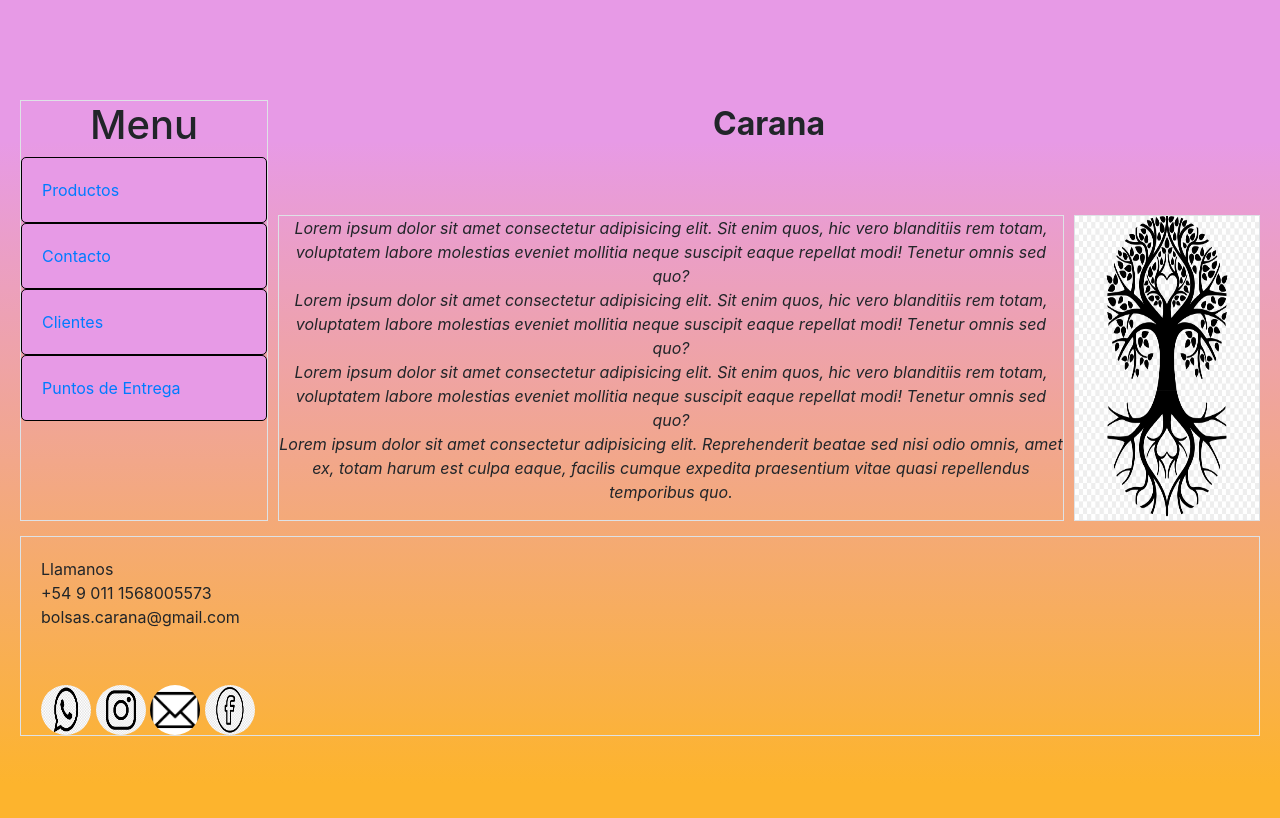
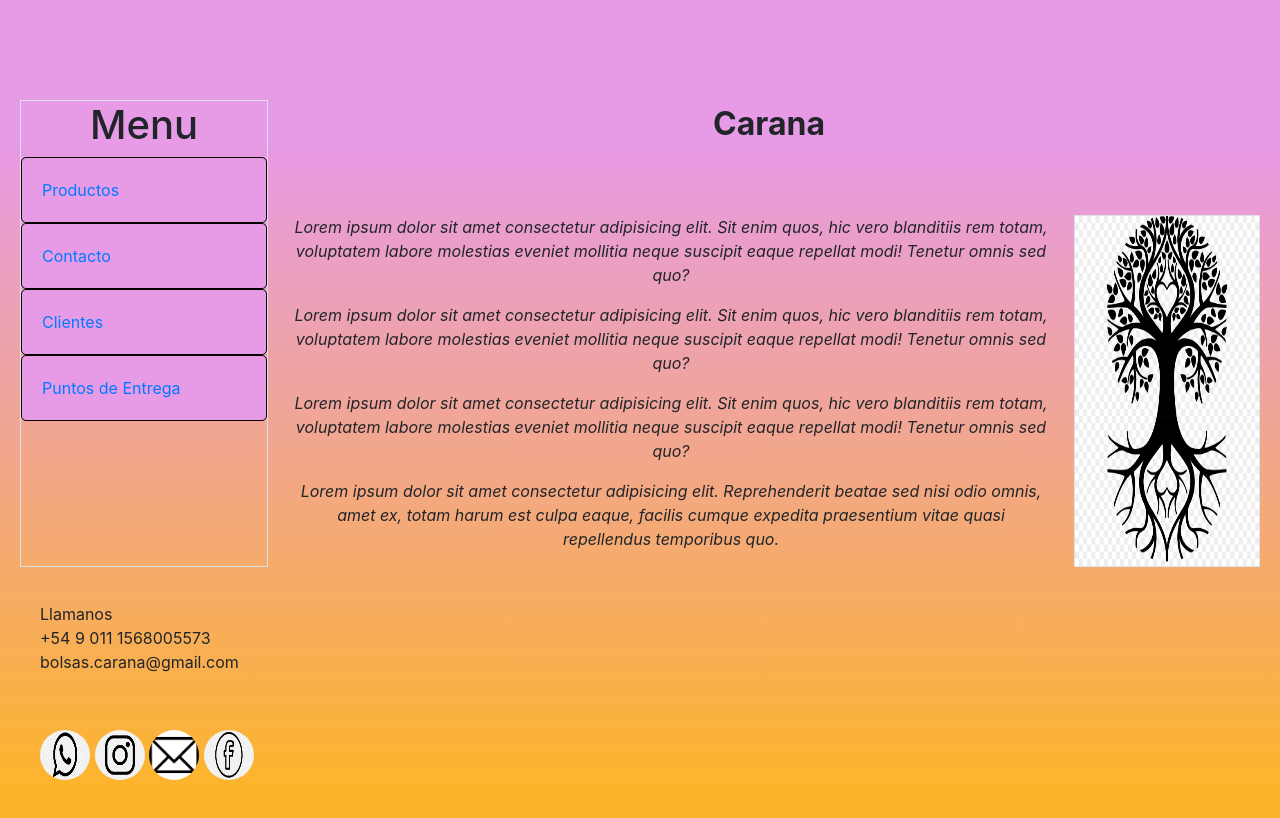
Before and after one commit to ailin3142/bolsas-carana, a plain HTML site: page root/index.html in a window 1280 px wide. Drawn offline with nearby package versions, Linux system fonts and the light colour scheme.

Commit message:
cambio a bootstrap container informacion de contacto en footer

```diff
--- a/root/index.html
+++ b/root/index.html
@@ -16,13 +16,13 @@
 
 <div id="grilla">
     <header class="animate__animated animate__backInDown"><strong> Carana</header></strong>
-    <section id="productos" class="border">
-        <p>
-            Lorem ipsum dolor sit amet consectetur adipisicing elit. Sit enim quos, hic vero blanditiis rem totam, voluptatem labore molestias eveniet mollitia neque suscipit eaque repellat modi! Tenetur omnis sed quo? <br>
-            Lorem ipsum dolor sit amet consectetur adipisicing elit. Sit enim quos, hic vero blanditiis rem totam, voluptatem labore molestias eveniet mollitia neque suscipit eaque repellat modi! Tenetur omnis sed quo? <br>
-            Lorem ipsum dolor sit amet consectetur adipisicing elit. Sit enim quos, hic vero blanditiis rem totam, voluptatem labore molestias eveniet mollitia neque suscipit eaque repellat modi! Tenetur omnis sed quo?<br>
-            Lorem ipsum dolor sit amet consectetur adipisicing elit. Reprehenderit beatae sed nisi odio omnis, amet ex, totam harum est culpa eaque, facilis cumque expedita praesentium vitae quasi repellendus temporibus quo.
-        </p>
+    <section id="productos" class="container">
+
+        <p>  Lorem ipsum dolor sit amet consectetur adipisicing elit. Sit enim quos, hic vero blanditiis rem totam, voluptatem labore molestias eveniet mollitia neque suscipit eaque repellat modi! Tenetur omnis sed quo? </p>
+        <p>  Lorem ipsum dolor sit amet consectetur adipisicing elit. Sit enim quos, hic vero blanditiis rem totam, voluptatem labore molestias eveniet mollitia neque suscipit eaque repellat modi! Tenetur omnis sed quo? </p>
+        <p>  Lorem ipsum dolor sit amet consectetur adipisicing elit. Sit enim quos, hic vero blanditiis rem totam, voluptatem labore molestias eveniet mollitia neque suscipit eaque repellat modi! Tenetur omnis sed quo?</p>
+        <p>  Lorem ipsum dolor sit amet consectetur adipisicing elit. Reprehenderit beatae sed nisi odio omnis, amet ex, totam harum est culpa eaque, facilis cumque expedita praesentium vitae quasi repellendus temporibus quo.</p>
+
     </section>
     <nav class="border"> <h1>Menu</h1>
         <section class="grid">
@@ -35,7 +35,7 @@
     <imagen class="border">
         <img src="../root/img/logo.jpg" alt="Logo Carana">
     </imagen>
-    <footer class="border">
+    <footer>
 		<div class="contacto">
 			<ul>
 				<li>Llamanos</li>
```
Also changed, not shown: root/clientes.html (+1 -1 lines), root/contacto.html (+1 -1 lines), root/entrega.html (+5 -12 lines), root/productos1.html (+1 -1 lines).
